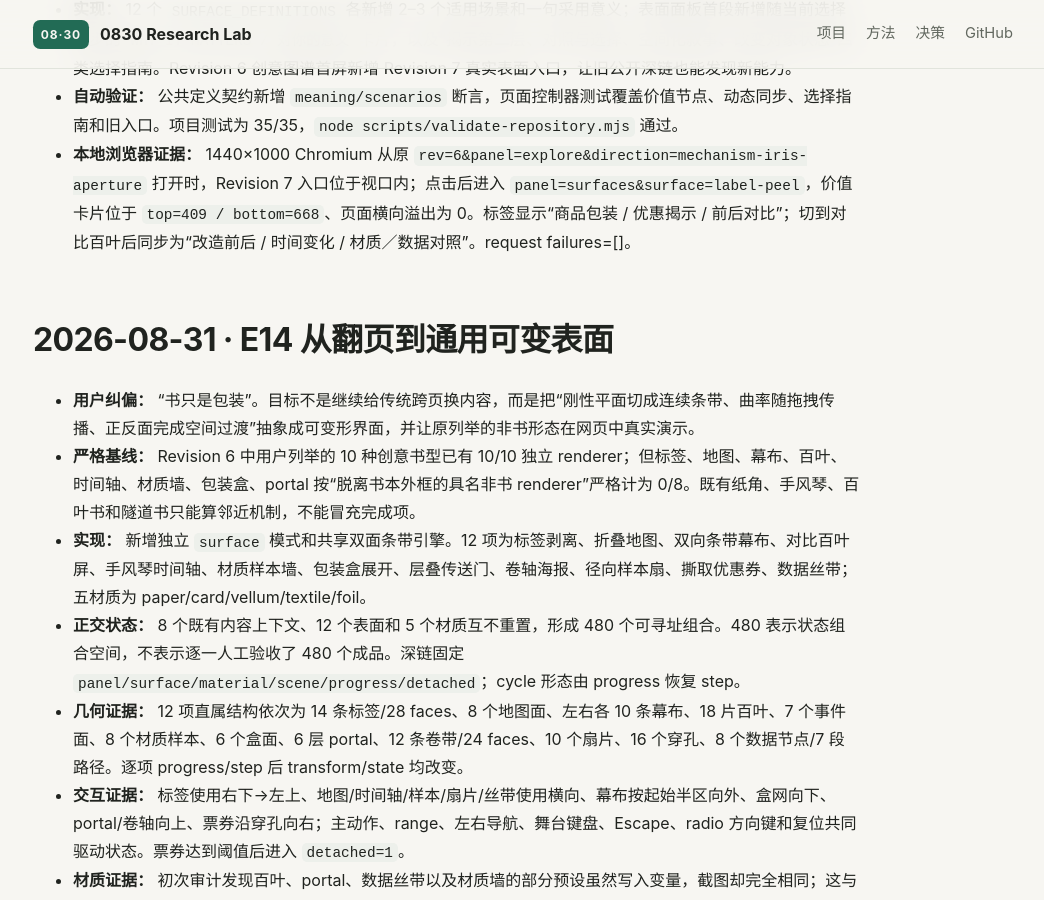
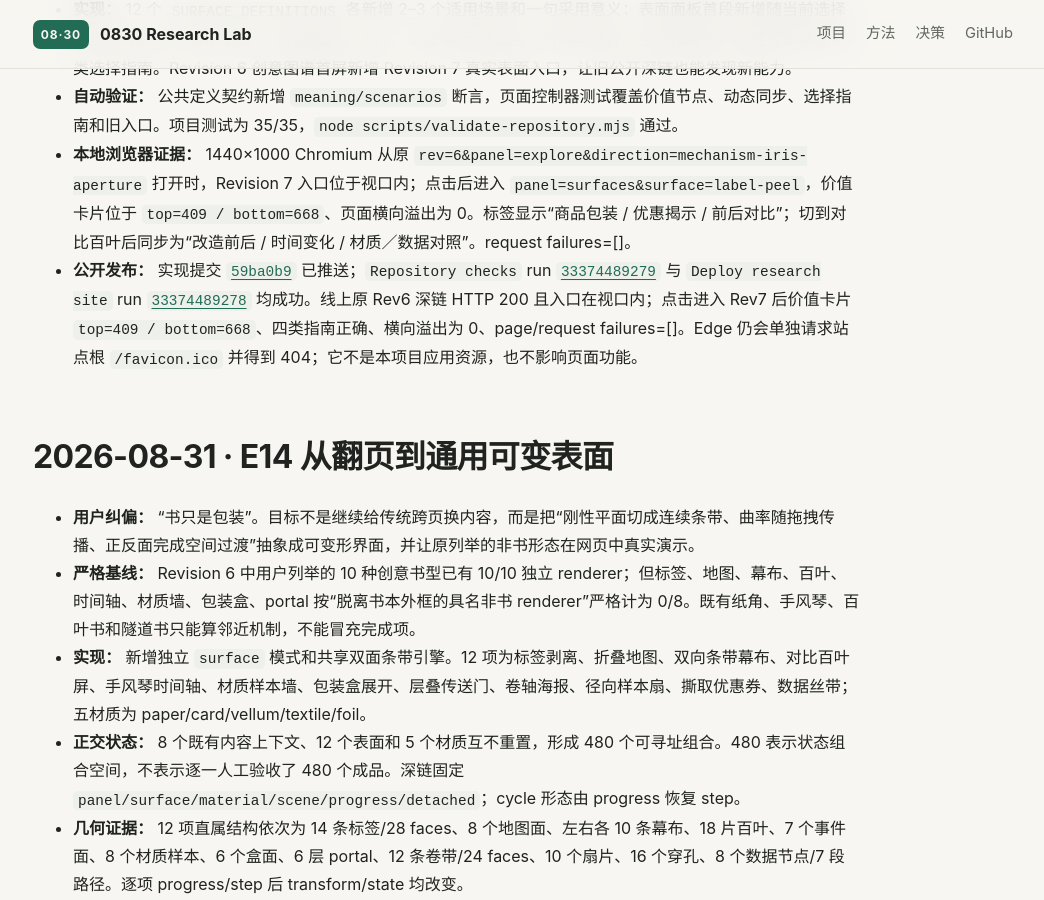
Before and after one commit to yydshly/0830_1_codex_project, a Jekyll site: the page built from projects/sketchbook-page-curl-study/research-log.md, in a window 1280 px wide and 900 px high, scrolled down 580 px. Shown: the whole window, without its empty margins (117-1161 px from the left). Built offline with Jekyll 4.4.1, drawn with Linux system fonts in a browser that asks for light colours; our own code applies the rules of GitHub Pages for plain Markdown files.

Commit message:
docs(r-001): record adoption value deployment

```diff
--- a/projects/sketchbook-page-curl-study/research-log.md
+++ b/projects/sketchbook-page-curl-study/research-log.md
@@ -9,6 +9,7 @@
 - **实现：** 12 个 `SURFACE_DEFINITIONS` 各新增 2–3 个适用场景和一句采用意义；表面面板首段新增随当前选择同步的 `WHY IT MATTERS / 对你的意义` 卡片，以及“揭示第二层、对照与选择、空间化叙事、改变对象状态”四类选择指南。Revision 6 创意图谱首屏新增 Revision 7 真实表面入口，让旧公开深链也能发现新能力。
 - **自动验证：** 公共定义契约新增 `meaning/scenarios` 断言，页面控制器测试覆盖价值节点、动态同步、选择指南和旧入口。项目测试为 35/35，`node scripts/validate-repository.mjs` 通过。
 - **本地浏览器证据：** 1440×1000 Chromium 从原 `rev=6&panel=explore&direction=mechanism-iris-aperture` 打开时，Revision 7 入口位于视口内；点击后进入 `panel=surfaces&surface=label-peel`，价值卡片位于 `top=409 / bottom=668`、页面横向溢出为 0。标签显示“商品包装 / 优惠揭示 / 前后对比”；切到对比百叶后同步为“改造前后 / 时间变化 / 材质／数据对照”。request failures=[]。
+- **公开发布：** 实现提交 [`59ba0b9`](https://github.com/yydshly/0830_1_codex_project/commit/59ba0b991c6fd54c22853fe64a606179ec356549) 已推送；`Repository checks` run [`33374489279`](https://github.com/yydshly/0830_1_codex_project/actions/runs/33374489279) 与 `Deploy research site` run [`33374489278`](https://github.com/yydshly/0830_1_codex_project/actions/runs/33374489278) 均成功。线上原 Rev6 深链 HTTP 200 且入口在视口内；点击进入 Rev7 后价值卡片 `top=409 / bottom=668`、四类指南正确、横向溢出为 0、page/request failures=[]。Edge 仍会单独请求站点根 `/favicon.ico` 并得到 404；它不是本项目应用资源，也不影响页面功能。
 
 ## 2026-08-31 · E14 从翻页到通用可变表面
 
```
